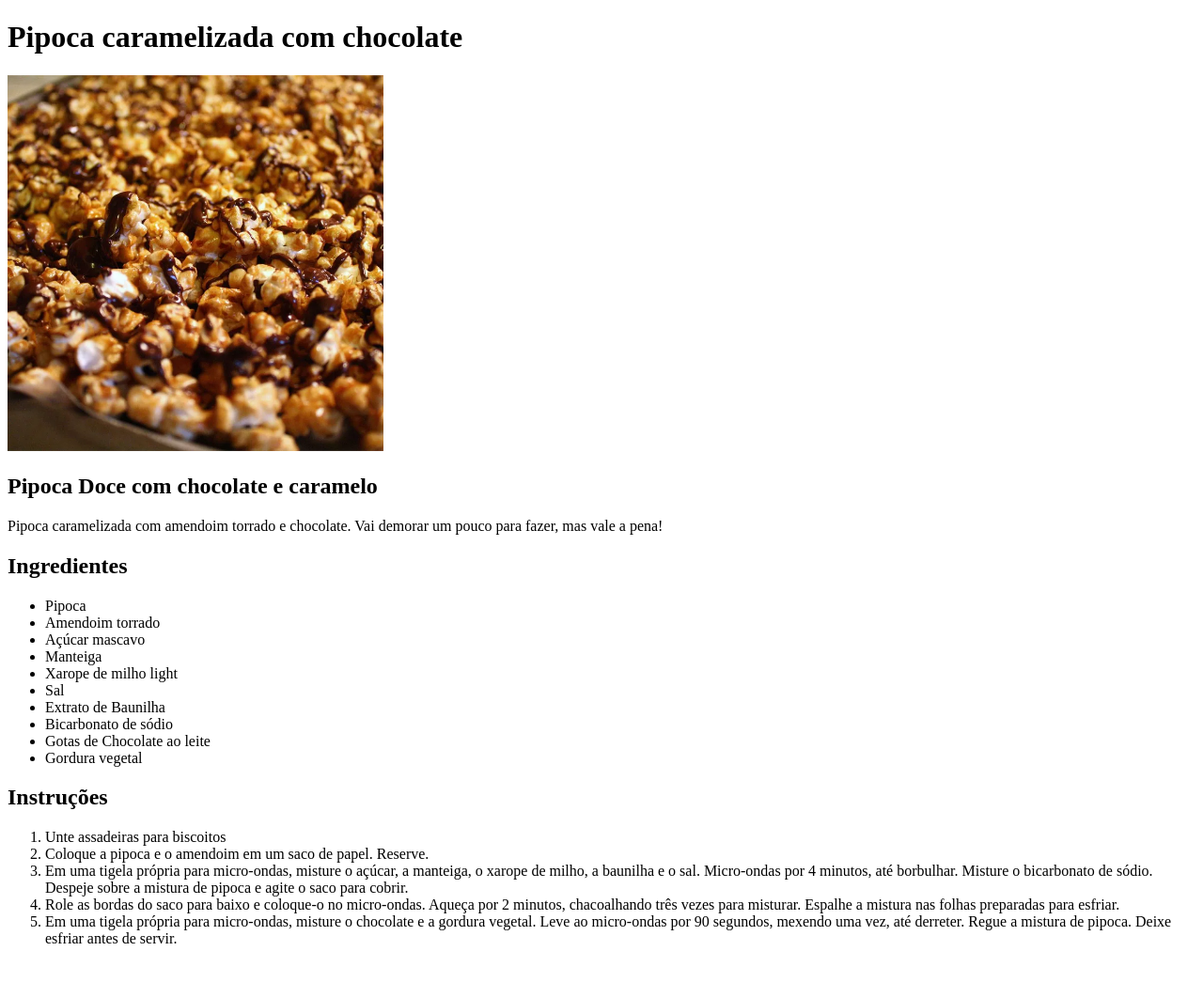
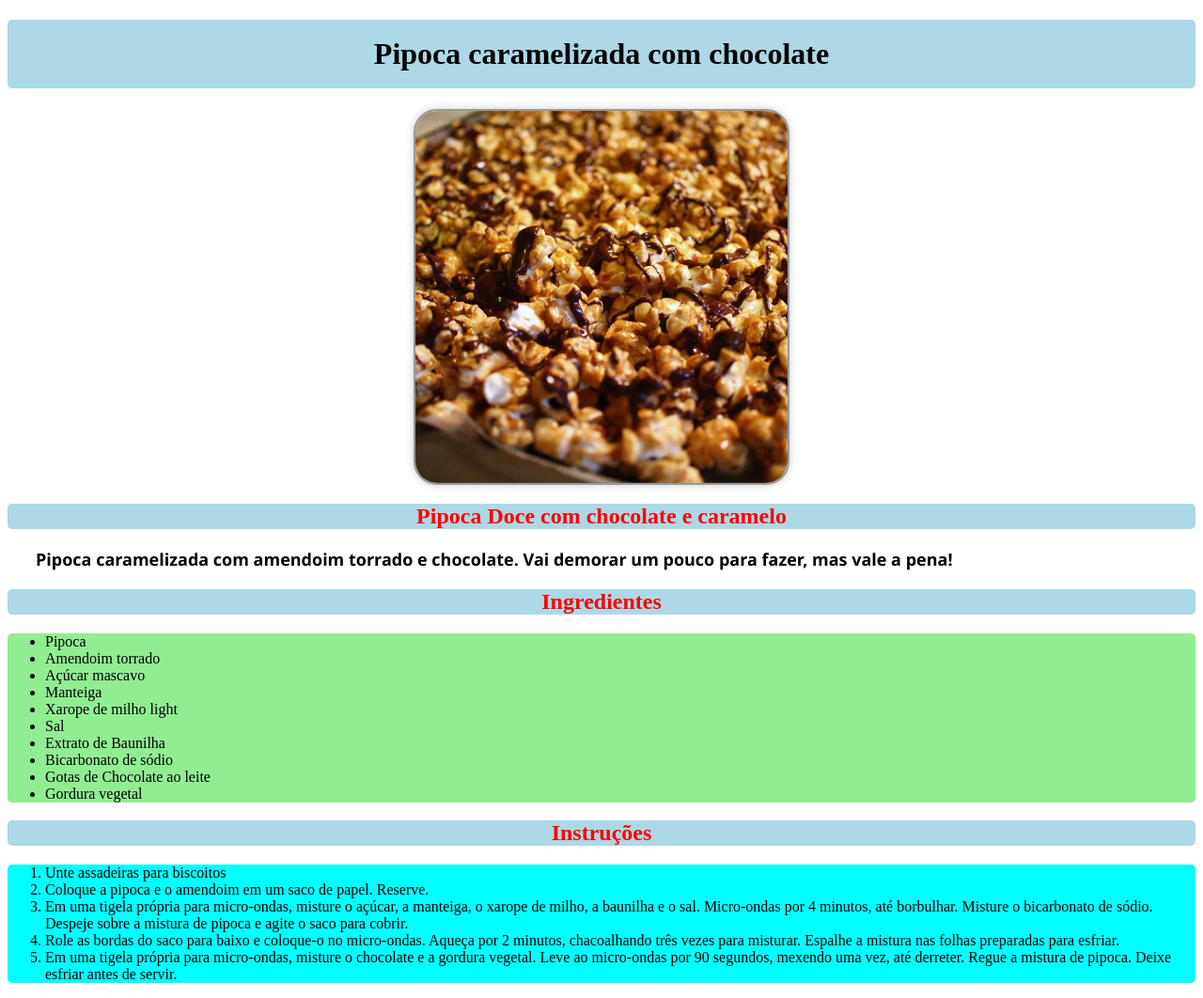
Before and after one commit to IgorLeandroMedeiros/odin-recipes, a plain HTML site: page recipes/pipocacaramelizadacomchocolate.html in a window 1280 px wide. Shown: the whole page at 94% size. Before the commit the page ends 1024 px from the top, so only its background shows below. Drawn offline with Linux system fonts and the light colour scheme.

Commit message:
edição do odin-recipes

```diff
--- a/recipes/pipocacaramelizadacomchocolate.html
+++ b/recipes/pipocacaramelizadacomchocolate.html
@@ -3,22 +3,24 @@
   <head>
     <meta charset="UTF-8" />
     <meta name="viewport" content="width=device-width, initial-scale=1.0" />
+    <link rel="stylesheet" href="../styles.css" />
     <title>Pipoca Chocolate e Caramelo</title>
   </head>
   <body>
-    <h1>Pipoca caramelizada com chocolate</h1>
+    <h1 class="title1">Pipoca caramelizada com chocolate</h1>
     <img
+      class="images"
       src="../images/pipocacaramelizada.webp"
       alt="Pipoca caramelizada com chocolate"
       width="400"
       height="400"
     />
-    <h2>Pipoca Doce com chocolate e caramelo</h2>
-    <p>
+    <h2 class="title2">Pipoca Doce com chocolate e caramelo</h2>
+    <p class="description">
       Pipoca caramelizada com amendoim torrado e chocolate. Vai demorar um pouco
       para fazer, mas vale a pena!
     </p>
-    <h2>Ingredientes</h2>
+    <h2 class="title2">Ingredientes</h2>
     <ul>
       <li>Pipoca</li>
       <li>Amendoim torrado</li>
@@ -31,7 +33,7 @@
       <li>Gotas de Chocolate ao leite</li>
       <li>Gordura vegetal</li>
     </ul>
-    <h2>Instruções</h2>
+    <h2 class="title2">Instruções</h2>
     <ol>
       <li>Unte assadeiras para biscoitos</li>
       <li>Coloque a pipoca e o amendoim em um saco de papel. Reserve.</li>
--- /dev/null
+++ b/styles.css
@@ -0,0 +1,63 @@
+* {
+  box-sizing: border-box;
+}
+.title1 {
+  background-color: lightblue;
+  padding: 18px;
+  text-align: center;
+  border-radius: 5px;
+}
+
+.links {
+  color: lightpink;
+  background-color: rgba(29, 99, 122, 0.562);
+  text-decoration: none;
+  font-size: 16px;
+  font-weight: bold;
+  border-radius: 5px;
+  display: block;
+  text-align: center;
+  border-bottom: 10px transparent;
+  padding: 5px;
+  margin: 2px;
+  border-radius: 10px;
+}
+
+.images {
+  border: 2px solid rgba(0, 0, 0, 0.404);
+  border-radius: 25px;
+  box-shadow: 0px 0px 10px rgba(0, 0, 0, 0.205);
+  margin: auto;
+  display: block;
+}
+
+.title2 {
+  color: red;
+  text-align: center;
+  background-color: lightblue;
+  border-radius: 5px;
+}
+
+p {
+  padding-left: 30px;
+}
+
+ol {
+  background-color: aqua;
+  text-decoration: none;
+  border-radius: 5px;
+}
+
+ul {
+  background-color: lightgreen;
+  border-radius: 5px;
+}
+
+.description {
+  font-size: 18px;
+  font-weight: 900;
+  font-family: "Segoe UI", Tahoma, Geneva, Verdana, sans-serif;
+}
+
+.container {
+}
```
Also changed, not shown: index.html (+9 -8 lines), recipes/coquito.html (+12 -10 lines), recipes/lasanha.html (+10 -6 lines).
